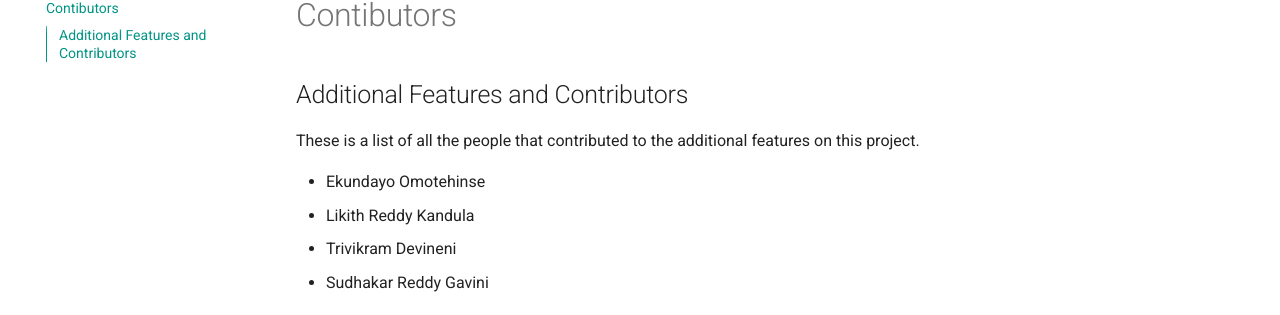
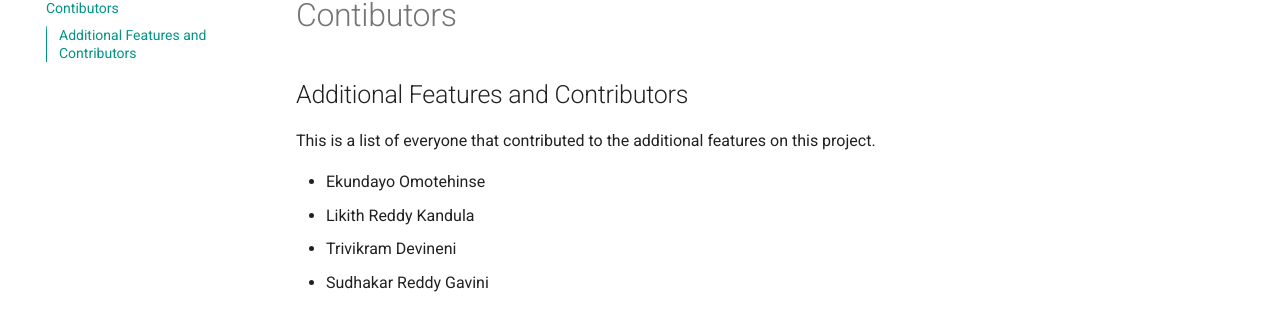
Before and after one commit to MOE116/Documentation-Test, an MkDocs documentation site: the page built from docs/page3.md, in a window 1280 px wide. Shown: the part 151-466 px from the top of the page. Built offline with MkDocs 1.6.1 and Material for MkDocs 9.7.7, drawn with Linux system fonts in a browser that asks for light colours.

Commit message:
updated features

```diff
--- a/docs/page3.md
+++ b/docs/page3.md
@@ -1,7 +1,7 @@
 # Contibutors
 ## Additional Features and Contributors
 
-These is a list of all the people that contributed to the additional features on this project.
+This is a list of everyone that contributed to the additional features on this project.
 
  * Ekundayo Omotehinse
  * Likith Reddy Kandula
```
